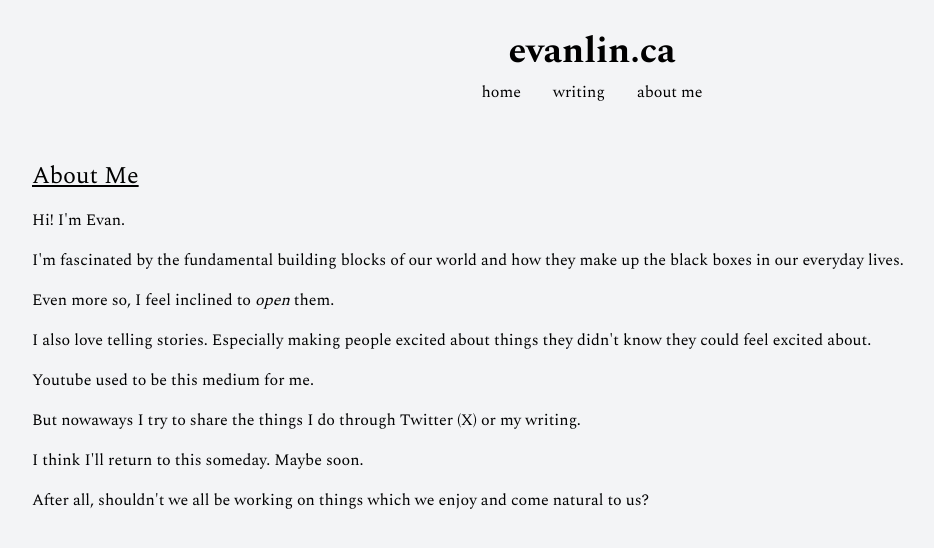
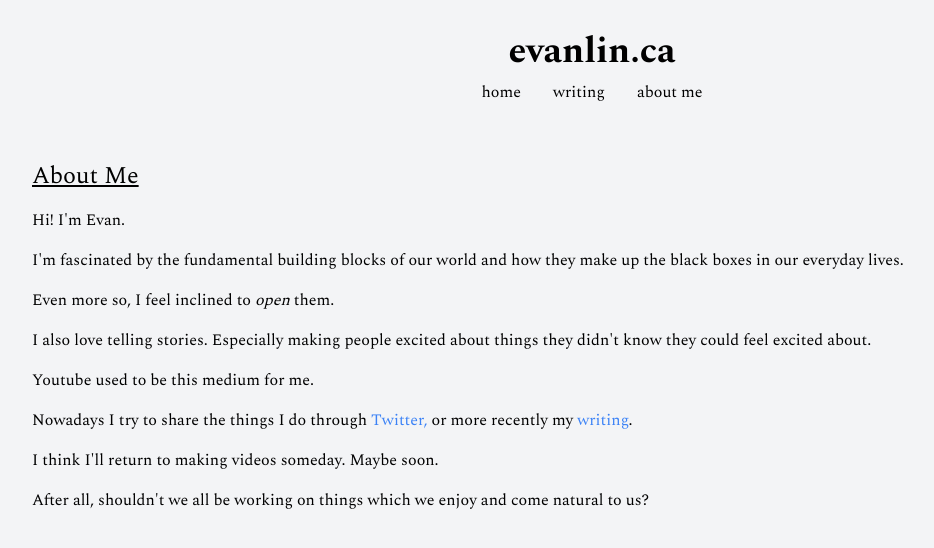
Before and after one commit to eevaain/evanlin.ca, a Next.js app: page /about in a window 1280 px wide. Shown: the top 548 px of the page, without its empty margins (48-982 px from the left). Built offline with nearby package versions, Linux system fonts and the light colour scheme.

Commit message:
updated aboutme

```diff
--- a/src/app/about/page.tsx
+++ b/src/app/about/page.tsx
@@ -9,32 +9,47 @@ export default function About() {
       <h1 className="text-4xl font-bold mb-2">evanlin.ca</h1>
       <Navigation />
       <div className="flex flex-col p-10 gap-4 w-full">
-      <h1 className="text-xl md:text-2xl underline">About Me</h1>
+        <h1 className="text-xl md:text-2xl underline">About Me</h1>
 
         <p>Hi! I'm Evan.</p>
         <p>
-          I{"'"}m fascinated by the fundamental building blocks of our world and how
-          they make up the black boxes in our everyday lives.
+          I{"'"}m fascinated by the fundamental building blocks of our world and
+          how they make up the black boxes in our everyday lives.
         </p>
         <p>
           Even more so, I feel inclined to <span className="italic">open</span>{" "}
           them.
         </p>
         <p>
-          I also love telling stories. Especially making people excited about things
-          they didn{"'"}t know they could feel excited about.
+          I also love telling stories. Especially making people excited about
+          things they didn{"'"}t know they could feel excited about.
         </p>
+        <p>Youtube used to be this medium for me.</p>
         <p>
-          Youtube used to be this medium for me.
+          Nowadays I try to share the things I do through{" "}
+          <a
+            href="https://twitter.com/evannlinn"
+            target="_blank"
+            rel="noopener noreferrer"
+            className=" text-blue-500"
+          >
+            Twitter,
+          </a> or more recently my{" "}
+          <a
+            href="https://evanlin.ca/writing"
+            target="_blank"
+            rel="noopener noreferrer"
+            className=" text-blue-500"
+          >
+            writing
+          </a>
+          .
         </p>
+
+        <p>I think I'll return to making videos someday. Maybe soon.</p>
         <p>
-          But nowaways I try to share the things I do through Twitter {"(X)"} or my writing.
-        </p>
-        <p>
-          I think I'll return to this someday. Maybe soon.
-        </p>
-        <p>
-          After all, shouldn't we all be working on things which we enjoy and come natural to us?
+          After all, shouldn't we all be working on things which we enjoy and
+          come natural to us?
         </p>
       </div>
     </div>
```
